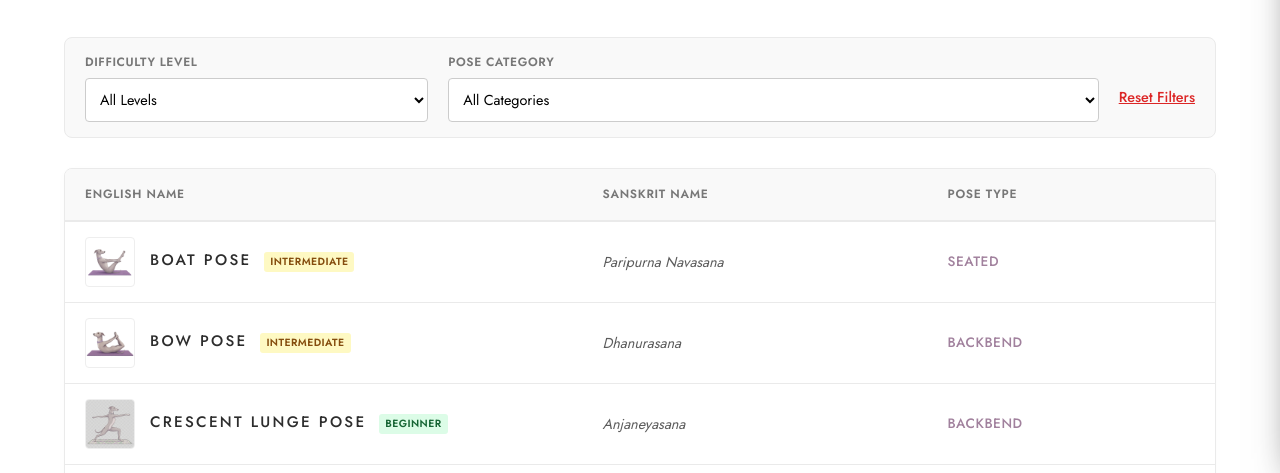
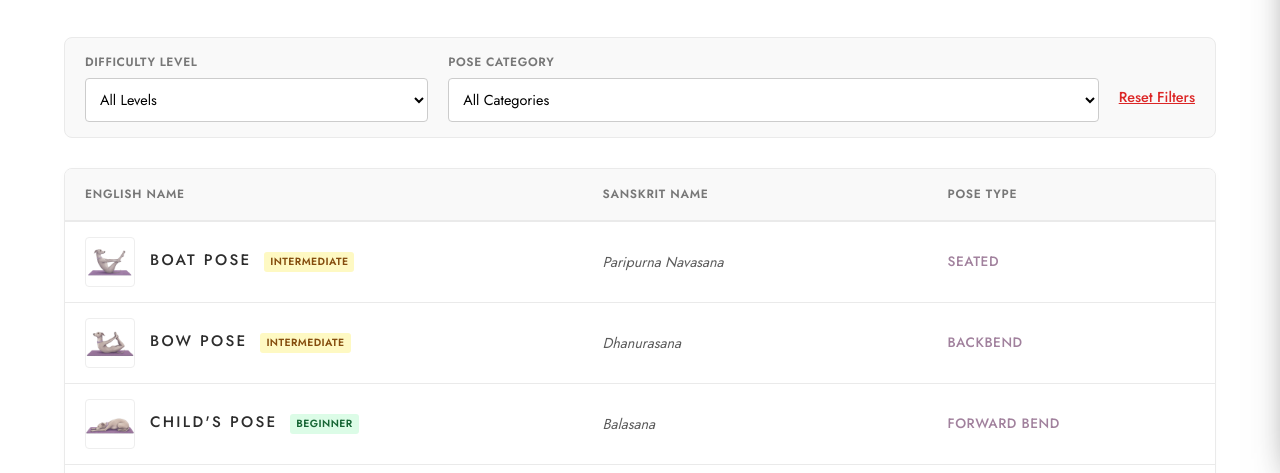
Before and after one commit to Picklemachine/silver-paintbucket-studios, a plain HTML site: page pose-finder.html in a window 1280 px wide. Shown: the part 327-800 px from the top of the page. Drawn offline with Linux system fonts and the light colour scheme.

Commit message:
feat: Add Child's Pose (Balasana) to postures and pose-finder databases

```diff
--- a/pose-finder.html
+++ b/pose-finder.html
@@ -402,6 +402,15 @@
         category: "Backbend Yoga Poses",
         benefits: "Stretches the entire front of the body, expands chest/shoulders, and strengthens back muscles.",
         cues: "Lie on belly. Bend knees and reach back to grasp ankles. Inhale and lift chest and thighs off floor, arching the spine."
+      },
+      {
+        name: "Child's Pose",
+        sanskrit: "Balasana",
+        image: "assets/yogi_dog_childspose.png",
+        level: "Beginner",
+        category: "Forward Bend Yoga Poses",
+        benefits: "Gently stretches the hips, thighs, and ankles. Calms the brain and helps relieve stress and fatigue.",
+        cues: "Kneel on floor, touch big toes together, and sit on heels. Fold forward, draping torso between thighs, and lay hands flat on the mat."
       }
     ];
 
```
Also changed, not shown: postures.html (+9 -0 lines), assets/yogi_dog_childspose.png (added).
